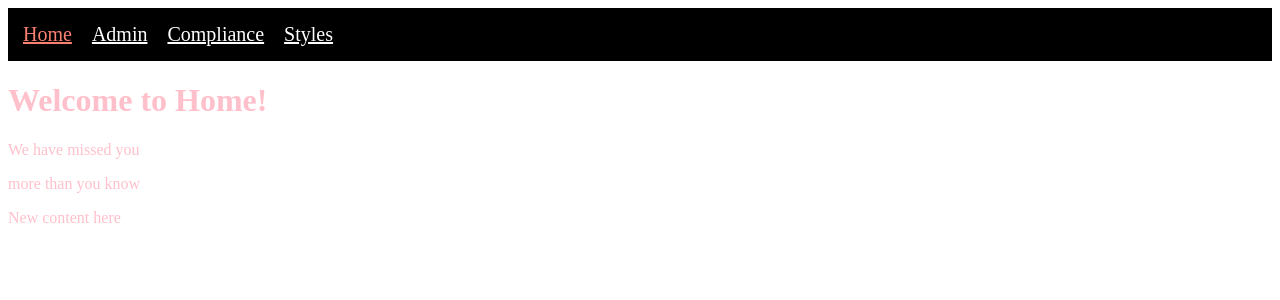
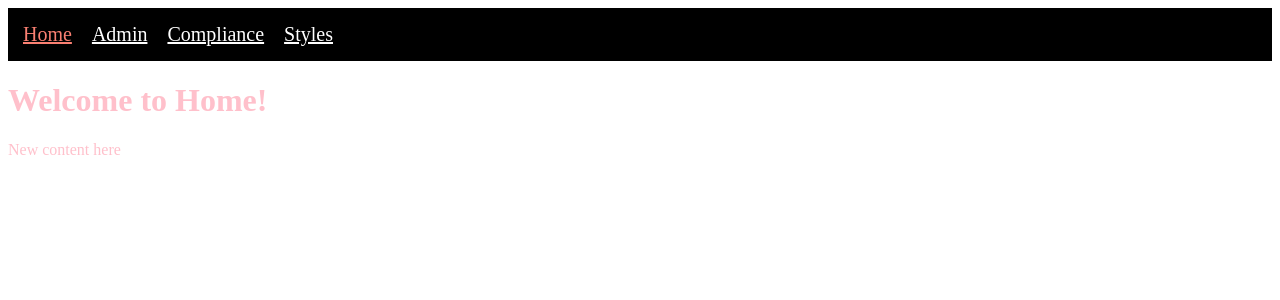
Before and after one commit to Jimvid/nx-gha-test, a React (Vite) app in the folder frontend/apps/react/: page / in a window 1280 px wide. Shown: the top 300 px of the page. Built offline with nearby package versions, Linux system fonts and the light colour scheme.

Commit message:
Some additional changes

```diff
--- a/frontend/apps/react/src/app/components/home.tsx
+++ b/frontend/apps/react/src/app/components/home.tsx
@@ -21,8 +21,6 @@ export function Home(props: HomeProps) {
   return (
     <StyledHome>
       <h1>Welcome to Home!</h1>
-      <p>We have missed you</p>
-      <p>more than you know</p>
       {/* <button
         onClick={() => {
           updateSW();
```
